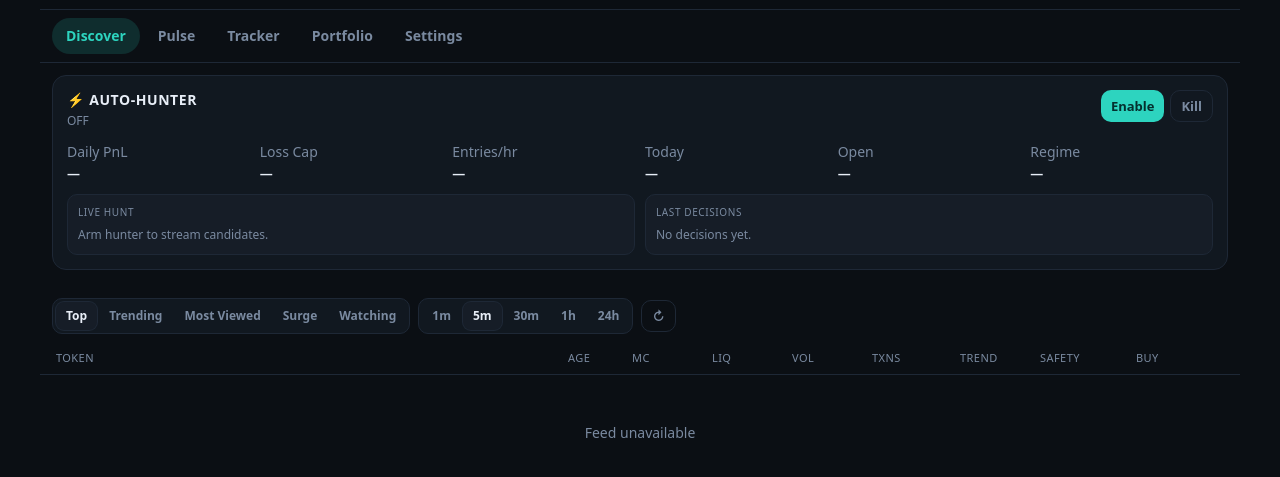
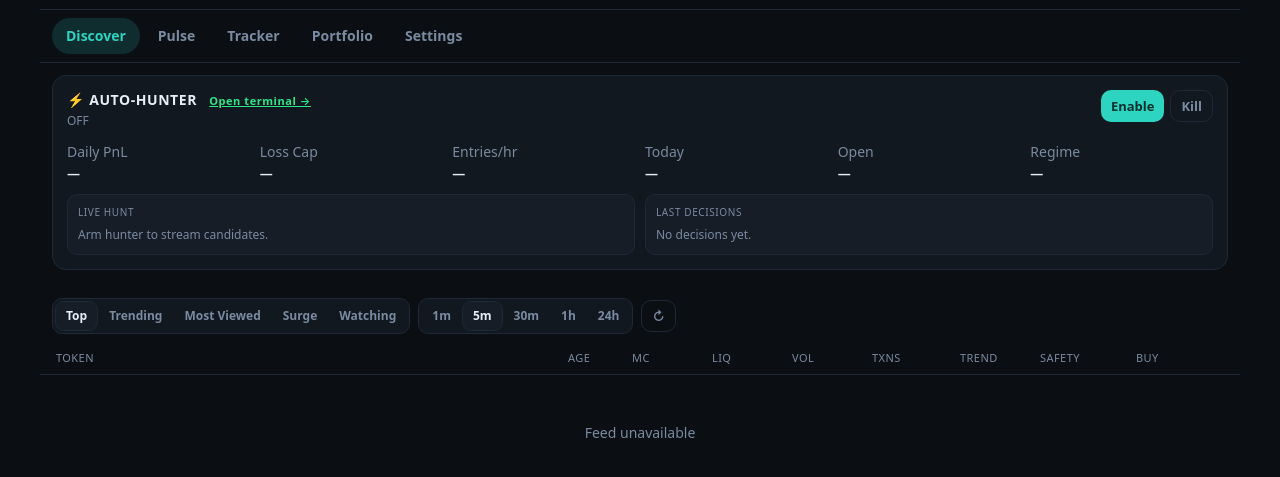
Before and after one commit to Nobrain11/SOLCLAW, a website: page src/web/public/index.html in a window 1280 px wide. Shown: the part 51-528 px from the top of the page. Drawn offline with Linux system fonts and the light colour scheme; no server answers.

Commit message:
link main app to /hunter.html Auto-Hunter terminal

```diff
--- a/src/web/public/index.html
+++ b/src/web/public/index.html
@@ -43,7 +43,7 @@
     <section id="hunter-dash" class="hunter-dash">
       <div class="hunter-head">
         <div>
-          <div class="hunter-title">⚡ AUTO-HUNTER</div>
+          <div class="hunter-title">⚡ AUTO-HUNTER <a href="/hunter.html" style="font-size:11px;color:#2ee68a;font-weight:600;margin-left:8px;">Open terminal →</a></div>
           <div id="hunter-status-line" class="hunter-status muted">OFF</div>
         </div>
         <div class="hunter-actions">
@@ -188,7 +188,6 @@
   <script src="/hunter-ui.js" type="module"></script>
   <script src="/trade-ui.js" type="module"></script>
   <script src="/terminal-ui.js"></script>
-  <!-- last: denser terminal must win over app.js openSheet -->
   <script src="/token-terminal.js" type="module"></script>
 </body>
 </html>
```
